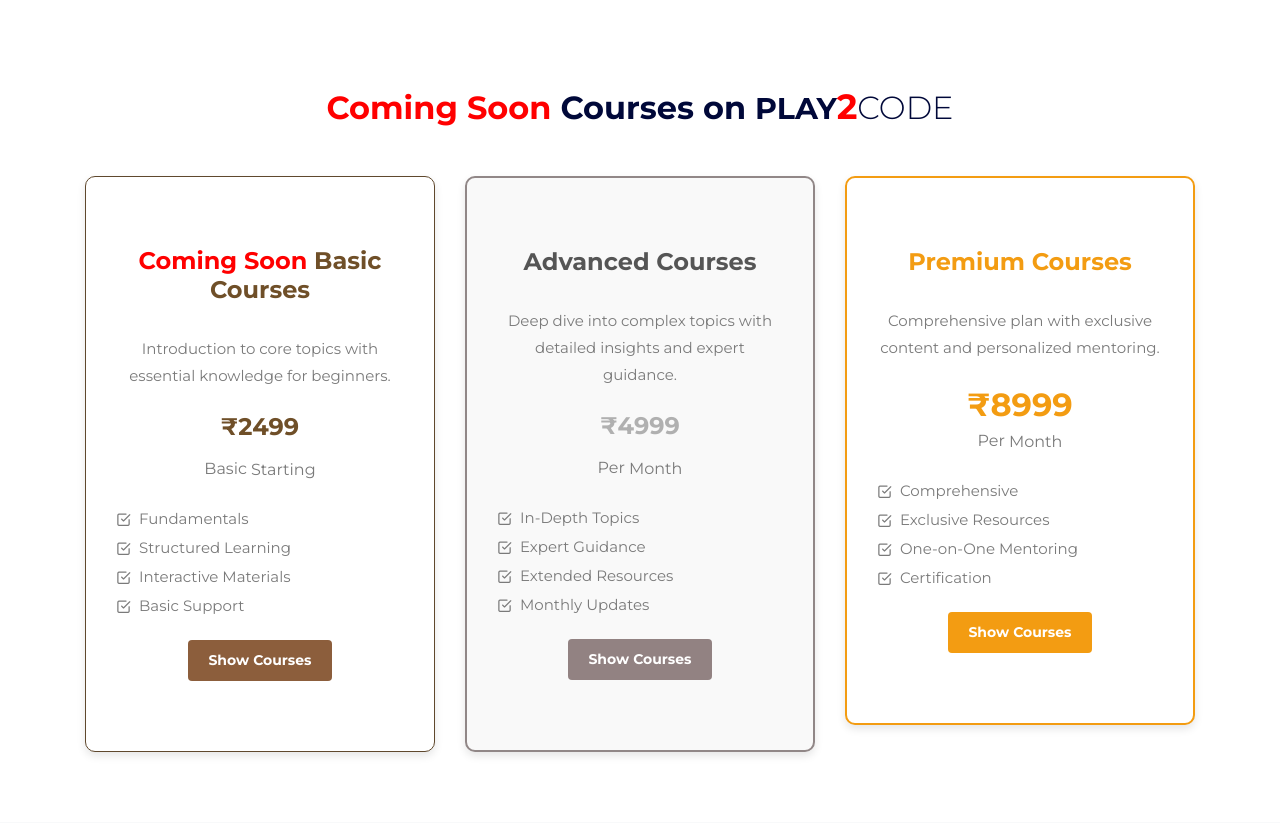
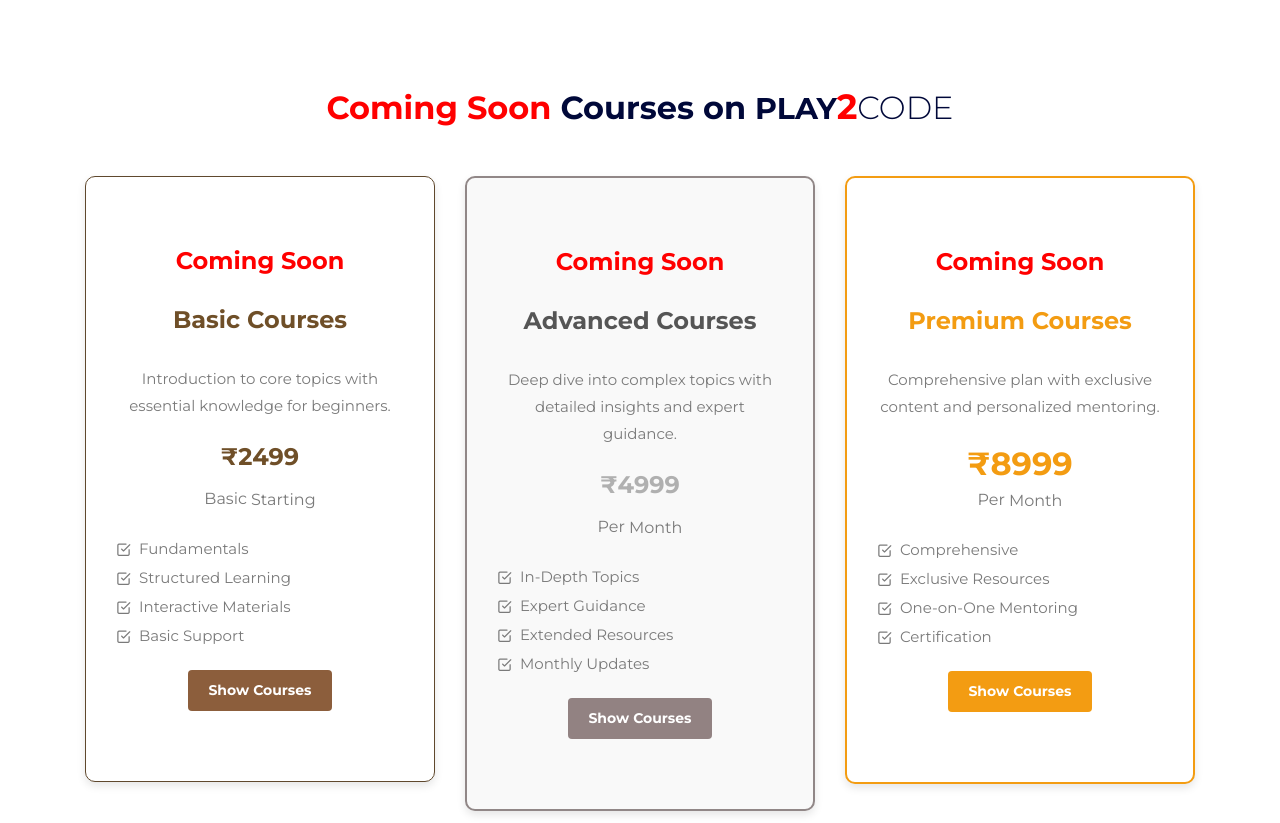
Before and after one commit to manojsingh7838/play2codegit, a Django app: page / in a window 1280 px wide. Shown: the part 3312-4135 px from the top of the page. Run offline with Django 5.2, Linux system fonts and the light colour scheme; some libraries are stand-ins or nearby versions; some web fonts are replaced.

Commit message:
Update home.html

```diff
--- a/play2code/home/templates/home.html
+++ b/play2code/home/templates/home.html
@@ -1063,7 +1063,8 @@
           <!-- Basic Courses -->
           <div class="col-md-6 col-lg-4" data-aos="fade-up" data-aos-delay="0">
               <div class="pricing-item basic-box">
-                  <h3><span style="color: red;">Coming Soon</span> Basic Courses</h3>
+                <h3><span style="color: red;">Coming Soon</span></h3>
+                  <h3> Basic Courses</h3>
                   <div class="description">
                       <p>Introduction to core topics with essential knowledge for beginners.</p>
                   </div>
@@ -1099,6 +1100,7 @@
           <!-- Advanced Courses -->
           <div class="col-md-6 col-lg-4" data-aos="fade-up" data-aos-delay="100">
               <div class="pricing-item silver-box">
+                <h3 class="sil"><span style="color: red;">Coming Soon</span></h3>
                   <h3 class="sil">Advanced Courses</h3>
                   <div class="description">
                       <p>Deep dive into complex topics with detailed insights and expert guidance.</p>
@@ -1135,6 +1137,7 @@
           <!-- Premium Courses -->
           <div class="col-md-6 col-lg-4" data-aos="fade-up" data-aos-delay="200">
               <div class="pricing-item premium-box">
+               <h3 class="clo"> <span style="color: red;">Coming Soon</span></h3>
                   <h3 class="clo">Premium Courses</h3>
                   <div class="description">
                       <p>Comprehensive plan with exclusive content and personalized mentoring.</p>
```
